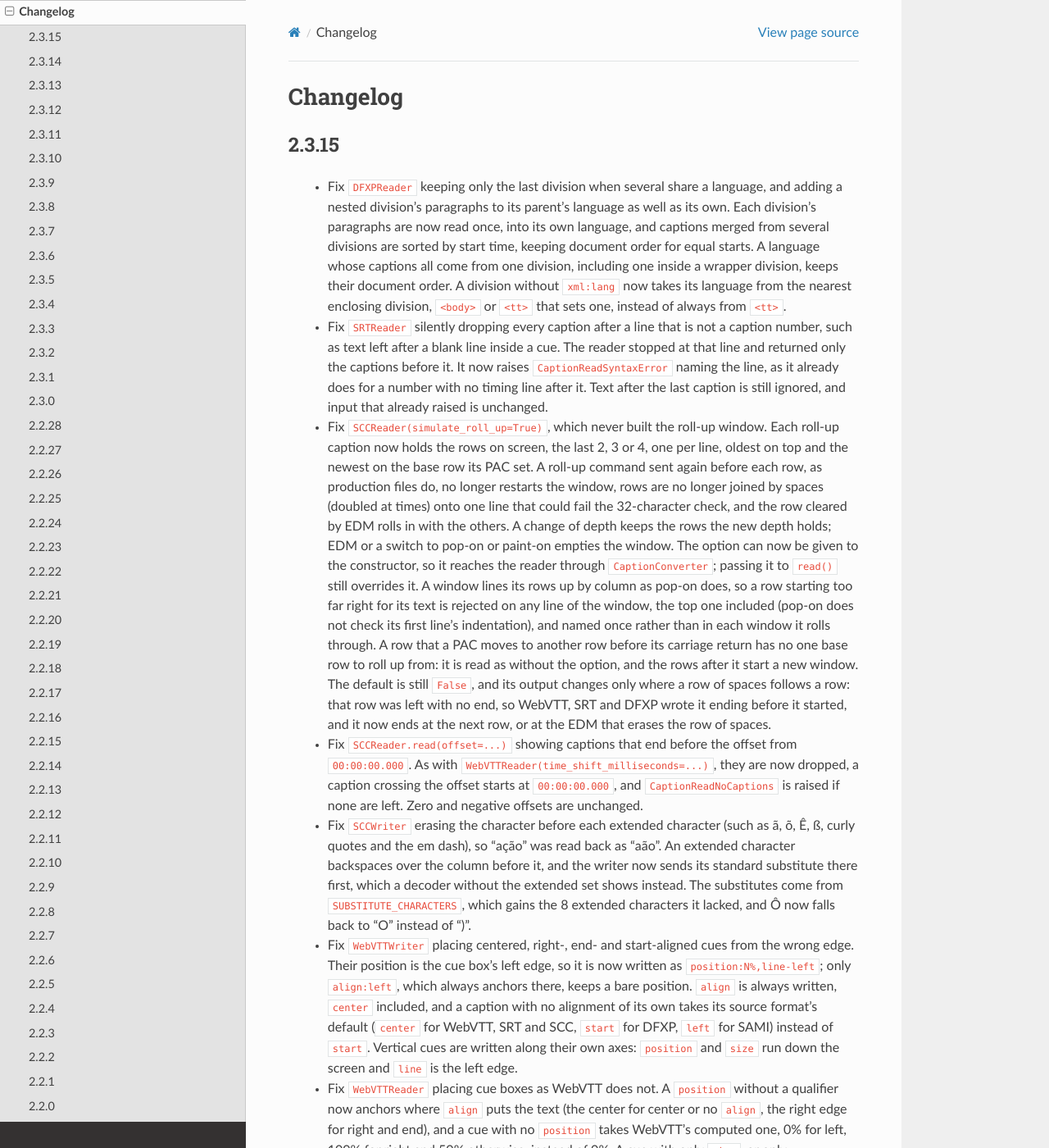
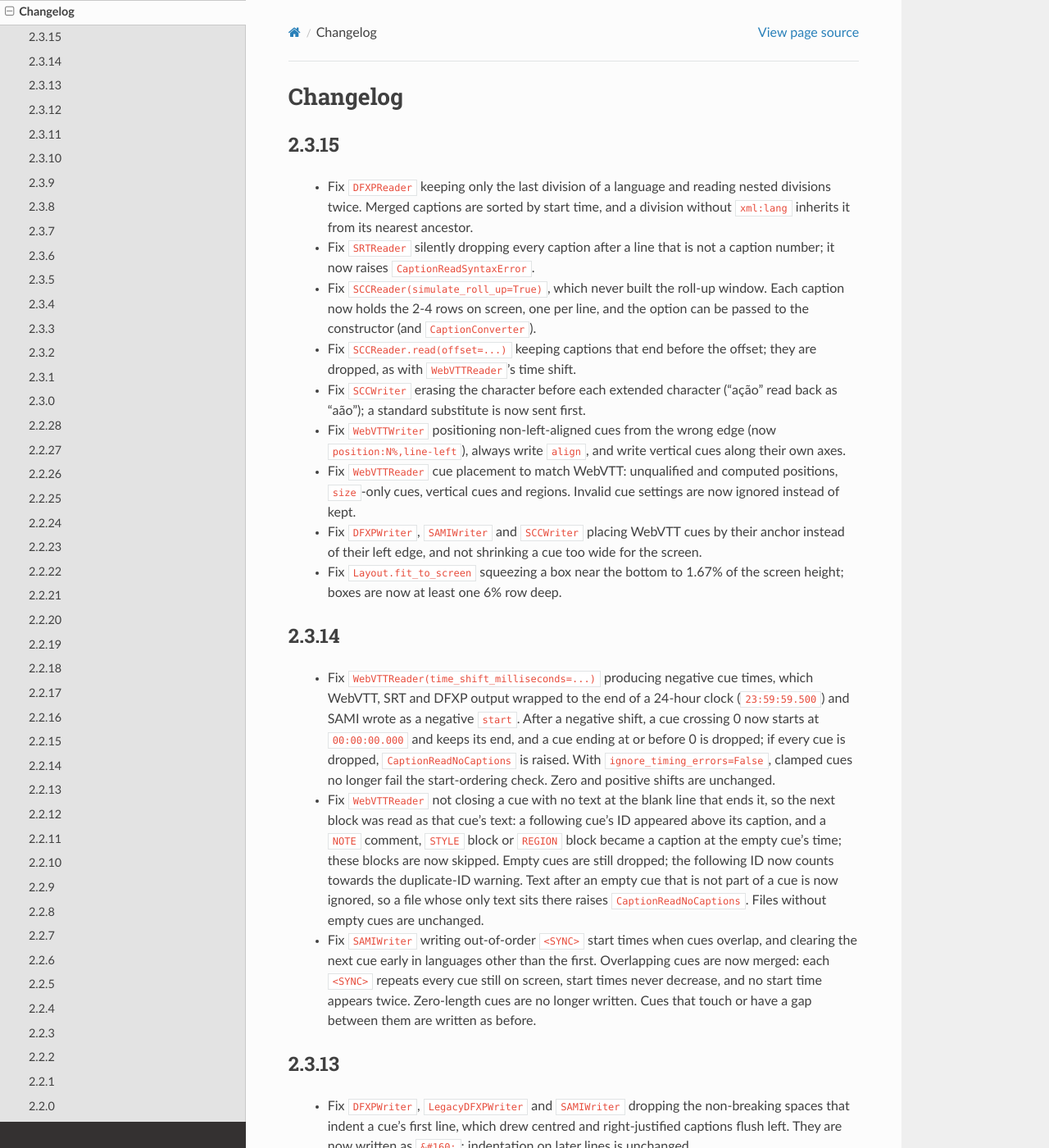
Before and after one commit to pbs/pycaption, a Sphinx documentation site: the page built from docs/changelog.rst, in a window 1280 px wide and 1400 px high. Shown: the whole window at 82% size. Built offline with Sphinx 7.4.7 and the Read the Docs theme 3.1.0, drawn with Linux system fonts in a browser that asks for light colours; some of the changed text lies outside the part shown.

Commit message:
update changelog

```diff
--- a/docs/changelog.rst
+++ b/docs/changelog.rst
@@ -2,99 +2,29 @@ Changelog
 ---------
 2.3.15
 ^^^^^^
-  - Fix ``DFXPReader`` keeping only the last division when several share a
-    language, and adding a nested division's paragraphs to its parent's
-    language as well as its own. Each division's paragraphs are now read
-    once, into its own language, and captions merged from several divisions
-    are sorted by start time, keeping document order for equal starts. A
-    language whose captions all come from one division, including one
-    inside a wrapper division, keeps their document order. A division
-    without ``xml:lang`` now takes its language from the nearest enclosing
-    division, ``<body>`` or ``<tt>`` that sets one, instead of always from
-    ``<tt>``.
+  - Fix ``DFXPReader`` keeping only the last division of a language and
+    reading nested divisions twice. Merged captions are sorted by start time,
+    and a division without ``xml:lang`` inherits it from its nearest ancestor.
   - Fix ``SRTReader`` silently dropping every caption after a line that is
-    not a caption number, such as text left after a blank line inside a cue.
-    The reader stopped at that line and returned only the captions before
-    it. It now raises ``CaptionReadSyntaxError`` naming the line, as it
-    already does for a number with no timing line after it. Text after the
-    last caption is still ignored, and input that already raised is
-    unchanged.
+    not a caption number; it now raises ``CaptionReadSyntaxError``.
   - Fix ``SCCReader(simulate_roll_up=True)``, which never built the roll-up
-    window. Each roll-up caption now holds the rows on screen, the last 2, 3
-    or 4, one per line, oldest on top and the newest on the base row its PAC
-    set. A roll-up command sent again before each row, as production files
-    do, no longer restarts the window, rows are no longer joined by spaces
-    (doubled at times) onto one line that could fail the 32-character
-    check, and the row cleared by EDM rolls in with the others. A change of
-    depth keeps the rows the new depth holds; EDM or a switch to pop-on or
-    paint-on empties the window. The option can now be given to the
-    constructor, so it reaches the reader through ``CaptionConverter``;
-    passing it to ``read()`` still overrides it. A window lines its rows up
-    by column as pop-on does, so a row starting too far right for its text
-    is rejected on any line of the window, the top one included (pop-on
-    does not check its first line's indentation), and named once rather
-    than in each window it rolls through. A row that a PAC moves to another
-    row before its carriage return has no one base row to roll up from: it
-    is read as without the option, and the rows after it start a new window.
-    The default is still ``False``, and its output changes only where a row
-    of spaces follows a row: that row was left with no end, so WebVTT, SRT
-    and DFXP wrote it ending before it started, and it now ends at the next
-    row, or at the EDM that erases the row of spaces.
-  - Fix ``SCCReader.read(offset=...)`` showing captions that end before the
-    offset from ``00:00:00.000``. As with
-    ``WebVTTReader(time_shift_milliseconds=...)``, they are now dropped, a
-    caption crossing the offset starts at ``00:00:00.000``, and
-    ``CaptionReadNoCaptions`` is raised if none are left. Zero and negative
-    offsets are unchanged.
+    window. Each caption now holds the 2-4 rows on screen, one per line, and
+    the option can be passed to the constructor (and ``CaptionConverter``).
+  - Fix ``SCCReader.read(offset=...)`` keeping captions that end before the
+    offset; they are dropped, as with ``WebVTTReader``'s time shift.
   - Fix ``SCCWriter`` erasing the character before each extended character
-    (such as ã, õ, Ê, ß, curly quotes and the em dash), so "ação" was read
-    back as "aão". An extended character backspaces over the column before
-    it, and the writer now sends its standard substitute there first, which
-    a decoder without the extended set shows instead. The substitutes come
-    from ``SUBSTITUTE_CHARACTERS``, which gains the 8 extended characters it
-    lacked, and Ô now falls back to "O" instead of ")".
-  - Fix ``WebVTTWriter`` placing centered, right-, end- and start-aligned
-    cues from the wrong edge. Their position is the cue box's left edge, so
-    it is now written as ``position:N%,line-left``; only ``align:left``,
-    which always anchors there, keeps a bare position. ``align`` is always
-    written, ``center`` included, and a caption with no alignment of its
-    own takes its source format's default (``center`` for WebVTT, SRT and
-    SCC, ``start`` for DFXP, ``left`` for SAMI) instead of ``start``.
-    Vertical cues are written along their own axes: ``position`` and
-    ``size`` run down the screen and ``line`` is the left edge.
-  - Fix ``WebVTTReader`` placing cue boxes as WebVTT does not. A
-    ``position`` without a qualifier now anchors where ``align`` puts the
-    text (the center for center or no ``align``, the right edge for right
-    and end), and a cue with no ``position`` takes WebVTT's computed one,
-    0% for left, 100% for right and 50% otherwise, instead of 0%. A cue
-    with only ``size``, or only ``align:start`` or ``align:end``, now gets
-    the box WebVTT gives it, e.g. the right half of the screen for
-    ``align:start``. Vertical cues put ``position`` and ``size`` on the
-    vertical axis and ``line`` on the horizontal one, with ``vertical:rl``
-    line numbers counted from the right. A cue in a ``REGION`` is placed in
-    the region. As in WebVTT, the last ``region`` it names counts, and a
-    ``line`` or a ``size`` other than 100% takes it out of a region named
-    before it, not after; a ``vertical`` cue is never in a region.
-  - Fix ``WebVTTReader`` keeping cue settings that WebVTT ignores. Each
-    setting is now read whole, up to the next ASCII space (a no-break
-    space no longer separates settings), and dropped if any
-    part of it is invalid: an unknown or empty qualifier (``,bogus``,
-    ``,``, and the ``start``/``middle``/``end`` of early drafts), a
-    percentage outside 0-100% or not written as digits (``150%``,
-    ``1e1%``, ``nan%``), or trailing characters (``size:40%;``). A later
-    invalid setting no longer overrides an earlier valid one, an ignored
-    ``line`` no longer stops a multi-line cue being lifted onto the screen,
-    and a fractional line number is rounded instead of ignored.
-  - Fix ``DFXPWriter``, ``SAMIWriter`` and ``SCCWriter`` placing a WebVTT
-    cue by its anchor rather than its left edge when the cue is near the
-    screen edge or ``fit_to_screen=False``, and keeping the full ``size``
-    of a cue too wide for the room between its position and the edge it
-    grows towards. As in WebVTT, the box now shrinks to fit:
-    ``align:right position:25% size:50%`` is ``0-25%`` instead of
-    ``25-75%``.
-  - Fix ``Layout.fit_to_screen`` squeezing a box that starts near the
-    bottom, such as a WebVTT cue on its default line, to 1.67% of the
-    screen height. A box is no longer fitted shallower than one 6% row.
+    ("ação" read back as "aão"); a standard substitute is now sent first.
+  - Fix ``WebVTTWriter`` positioning non-left-aligned cues from the wrong
+    edge (now ``position:N%,line-left``), always write ``align``, and write
+    vertical cues along their own axes.
+  - Fix ``WebVTTReader`` cue placement to match WebVTT: unqualified and
+    computed positions, ``size``-only cues, vertical cues and regions. Invalid
+    cue settings are now ignored instead of kept.
+  - Fix ``DFXPWriter``, ``SAMIWriter`` and ``SCCWriter`` placing WebVTT cues
+    by their anchor instead of their left edge, and not shrinking a cue too
+    wide for the screen.
+  - Fix ``Layout.fit_to_screen`` squeezing a box near the bottom to 1.67% of
+    the screen height; boxes are now at least one 6% row deep.
 
 2.3.14
 ^^^^^^
```
Also changed, not shown: .claude/skills/gotchas.md.
